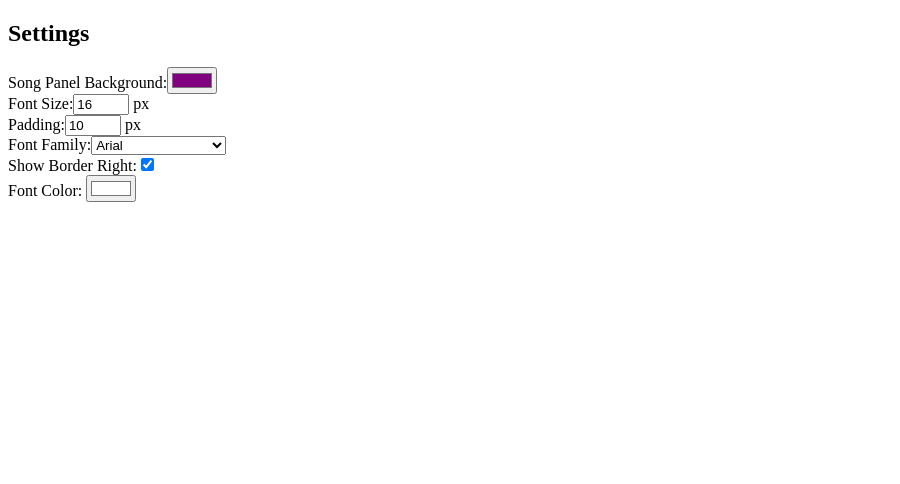
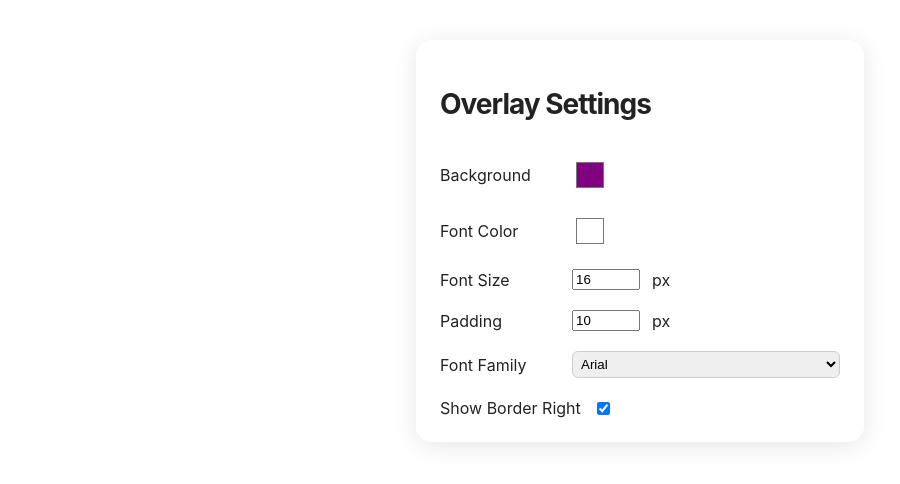
Before and after one commit to Fezalion/FezOverlay, a React (Vite) app: page / in a window 1280 px wide. Shown: the top 484 px of the page, without its empty margins (0-900 px from the left). Built offline with nearby package versions, Linux system fonts and the light colour scheme; no server answers.

Commit message:
Enhance updater functionality to clean up old .js and .css files in the dist folder before fetching the latest release. This ensures that outdated files do not persist and clutter the distribution directory.

```diff
--- a/src/components/Settings.jsx
+++ b/src/components/Settings.jsx
@@ -93,26 +93,39 @@ export function Settings() {
   };
 
   return (
-    <div>
-      <h2>Settings</h2>
-      <label>
-        Song Panel Background:
-        <input type="color" value={color} onChange={handleChange} />
+    <div className="settings-container" style={{
+      maxWidth: 400,
+      margin: '40px auto',
+      padding: 24,
+      background: 'rgba(255,255,255,0.95)',
+      borderRadius: 16,
+      boxShadow: '0 4px 24px rgba(0,0,0,0.10)',
+      fontFamily: 'Inter, Arial, sans-serif',
+      color: '#222',
+      display: 'flex',
+      flexDirection: 'column',
+      gap: 20
+    }}>
+      <h2 style={{marginBottom: 16, fontWeight: 700, fontSize: 28, letterSpacing: -1}}>Overlay Settings</h2>
+      <label style={{display: 'flex', alignItems: 'center', gap: 12}}>
+        <span style={{minWidth: 120}}>Background</span>
+        <input type="color" value={color} onChange={handleChange} style={{width: 36, height: 36, border: 'none', background: 'none'}} />
       </label>
-      <br />
-      <label>
-        Font Size:
-        <input type="number" min="8" max="48" value={fontSize} onChange={handleFontSize} /> px
+      <label style={{display: 'flex', alignItems: 'center', gap: 12}}>
+        <span style={{minWidth: 120}}>Font Color</span>
+        <input type="color" value={fontColor} onChange={handleFontColor} style={{width: 36, height: 36, border: 'none', background: 'none'}} />
       </label>
-      <br />
-      <label>
-        Padding:
-        <input type="number" min="0" max="50" value={padding} onChange={handlePadding} /> px
+      <label style={{display: 'flex', alignItems: 'center', gap: 12}}>
+        <span style={{minWidth: 120}}>Font Size</span>
+        <input type="number" min="8" max="48" value={fontSize} onChange={handleFontSize} style={{width: 60}} /> px
       </label>
-      <br />
-      <label>
-        Font Family:
-        <select value={fontFamily} onChange={handleFontFamily}>
+      <label style={{display: 'flex', alignItems: 'center', gap: 12}}>
+        <span style={{minWidth: 120}}>Padding</span>
+        <input type="number" min="0" max="50" value={padding} onChange={handlePadding} style={{width: 60}} /> px
+      </label>
+      <label style={{display: 'flex', alignItems: 'center', gap: 12}}>
+        <span style={{minWidth: 120}}>Font Family</span>
+        <select value={fontFamily} onChange={handleFontFamily} style={{flex: 1, padding: 4, borderRadius: 6, border: '1px solid #ccc'}}>
           <option value="Arial, sans-serif">Arial</option>
           <option value="Verdana, Geneva, sans-serif">Verdana</option>
           <option value="Tahoma, Geneva, sans-serif">Tahoma</option>
@@ -120,20 +133,10 @@ export function Settings() {
           <option value="Times New Roman, Times, serif">Times New Roman</option>
         </select>
       </label>
-      <br />
-      <label>
-        Show Border Right:
+      <label style={{display: 'flex', alignItems: 'center', gap: 12}}>
+        <span style={{minWidth: 120}}>Show Border Right</span>
         <input type="checkbox" checked={borderRight} onChange={handleBorderRight} />
       </label>
-      <div>
-        <label htmlFor="fontColor">Font Color: </label>
-        <input
-          id="fontColor"
-          type="color"
-          value={fontColor}
-          onChange={handleFontColor}
-        />
-      </div>
     </div>
   );
 }
```
Also changed, not shown: updater.cjs (+16 -0 lines).
